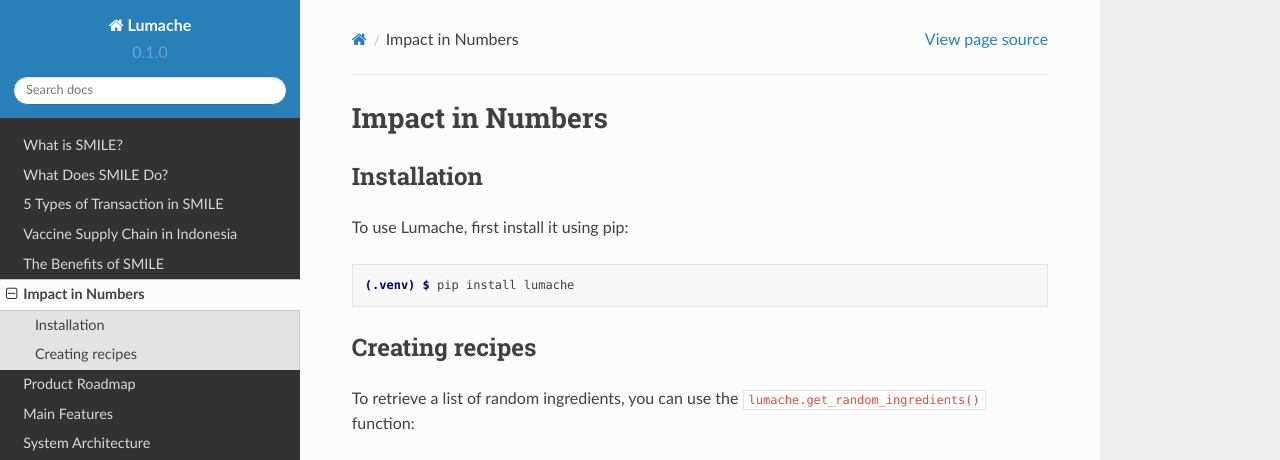
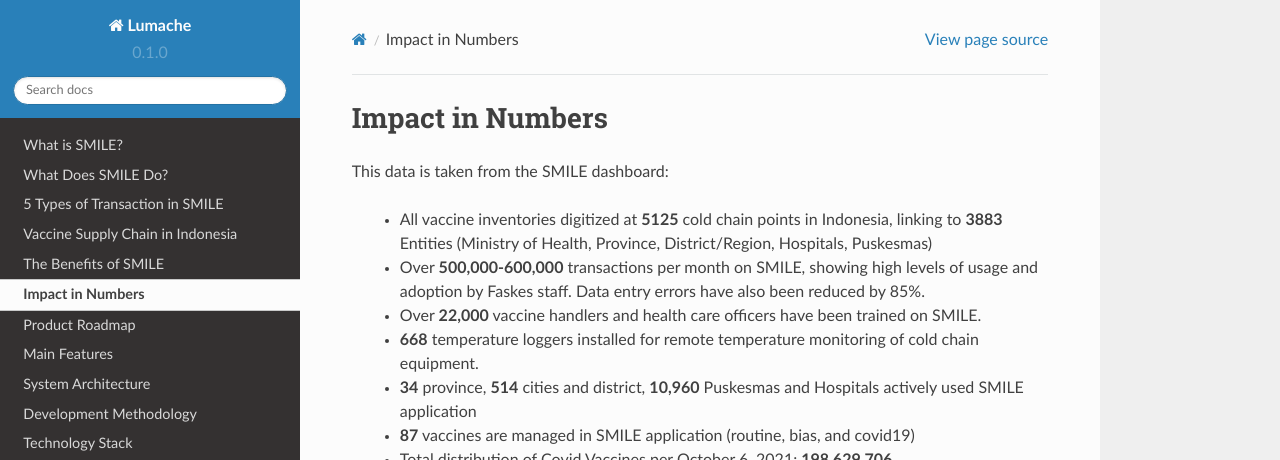
Before and after one commit to bigza/smile-documentation, a Sphinx documentation site: the page built from docs/source/impact.rst, in a window 1280 px wide and 1095 px high. Shown: the top 460 px of the window. Built offline with Sphinx 7.4.7 and the Read the Docs theme 2.0.0, drawn with Linux system fonts in a browser that asks for light colours; some of the changed text lies outside the part shown; grey boxes are pictures that could not be loaded.

Commit message:
impact upd

```diff
--- a/docs/source/impact.rst
+++ b/docs/source/impact.rst
@@ -1,33 +1,17 @@
 Impact in Numbers
 =====
 
-.. _installation:
+This data is taken from the SMILE dashboard:
 
-Installation
-------------
-
-To use Lumache, first install it using pip:
-
-.. code-block:: console
-
-   (.venv) $ pip install lumache
-
-Creating recipes
-----------------
-
-To retrieve a list of random ingredients,
-you can use the ``lumache.get_random_ingredients()`` function:
-
-.. autofunction:: lumache.get_random_ingredients
-
-The ``kind`` parameter should be either ``"meat"``, ``"fish"``,
-or ``"veggies"``. Otherwise, :py:func:`lumache.get_random_ingredients`
-will raise an exception.
-
-.. autoexception:: lumache.InvalidKindError
-
-For example:
-
->>> import lumache
->>> lumache.get_random_ingredients()
-['shells', 'gorgonzola', 'parsley']
+ - All vaccine inventories digitized at **5125** cold chain points in      Indonesia, linking to **3883** Entities (Ministry of Health, Province, District/Region, Hospitals, Puskesmas)
+ - Over **500,000-600,000** transactions per month on SMILE, showing    high levels of usage and adoption by Faskes staff. Data entry errors    have also been reduced by 85%.
+ - Over **22,000** vaccine handlers and health care officers have been    trained on SMILE.
+ - **668** temperature loggers installed for remote temperature monitoring of cold chain equipment.
+ - **34** province, **514** cities and district, **10,960** Puskesmas and Hospitals actively used SMILE application
+ - **87** vaccines are managed in SMILE application (routine, bias, and covid19)
+ - Total distribution of Covid Vaccines per October 6, 2021:    **198,629,706**
+ - Total damaged/expired Covid Vaccine per October 6, 2021: **50,886**
+ - Total Covid Vaccine that has been injected as of October 6, 2021:    **142,638,354**
+ - Total distribution of Routine vaccines per October 6, 2021:    **2.500.063**
+ - Total Covid Vaccine that has been distributed but not yet injected:    **44,585,690**
+ - There are **668** monitored active refrigerators to store vaccines    throughout Indonesia
```
